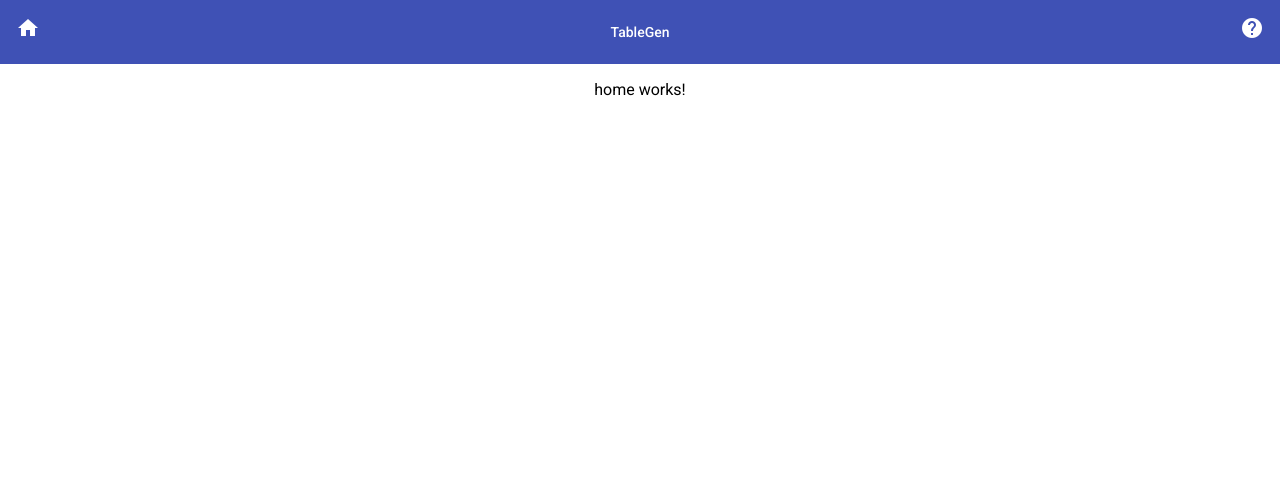
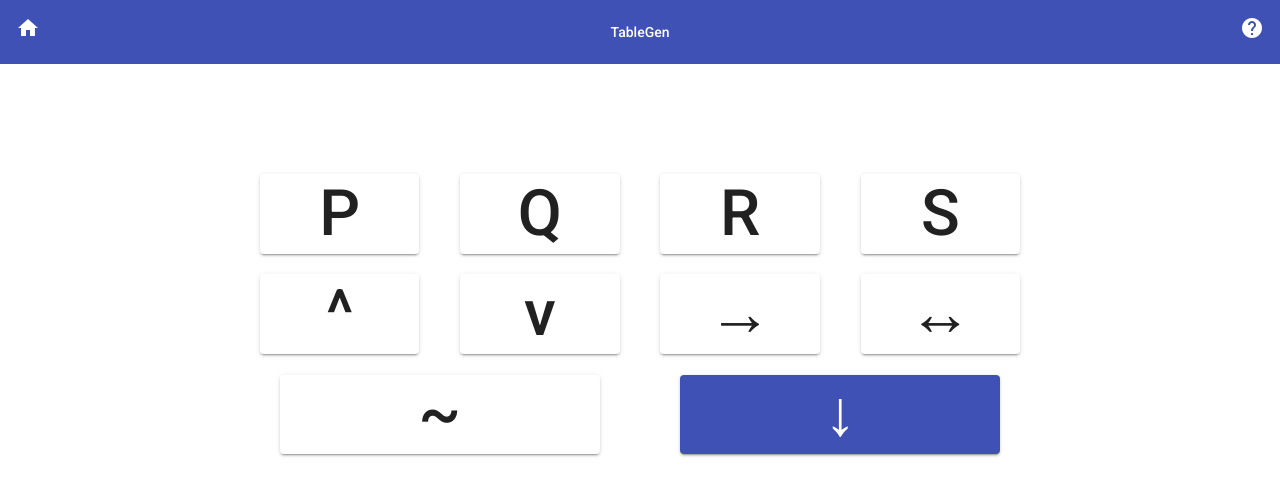
Before and after one commit to GoreMazter/TableGen, an Angular app: page /home in a window 1280 px wide. Shown: the top 496 px of the page. Built offline with nearby package versions, Linux system fonts and the light colour scheme.

Commit message:
home keypad finished

```diff
--- a/src/app/app.module.ts
+++ b/src/app/app.module.ts
@@ -10,6 +10,7 @@ import {MatButtonModule} from '@angular/material/button';
 import {MatIconModule} from '@angular/material/icon';
 import { HelpComponent } from './help/help.component';
 import { HomeComponent } from './home/home.component';
+import {MatGridListModule} from '@angular/material/grid-list';
 @NgModule({
   declarations: [
     AppComponent,
@@ -23,7 +24,8 @@ import { HomeComponent } from './home/home.component';
     BrowserAnimationsModule,
     MatToolbarModule,
     MatButtonModule,
-    MatIconModule
+    MatIconModule,
+    MatGridListModule
   ],
   providers: [],
   bootstrap: [AppComponent]
--- a/src/app/home/home.component.css
+++ b/src/app/home/home.component.css
@@ -0,0 +1,10 @@
+.grid{
+
+    margin: 0 auto;
+    max-width: 800px;
+}
+.btn{
+    width: 80%;
+    height: 80%;
+    font-size: 5vw;
+}
--- a/src/app/home/home.component.html
+++ b/src/app/home/home.component.html
@@ -1 +1,22 @@
-<p>home works!</p>
+<div class="grid">
+    <mat-grid-list cols="4" rowHeight="2:1">
+
+        <mat-grid-tile [colspan]=4></mat-grid-tile>
+
+        <mat-grid-tile><button mat-raised-button class="btn">P</button></mat-grid-tile>
+        <mat-grid-tile><button mat-raised-button class="btn">Q</button></mat-grid-tile>
+        <mat-grid-tile><button mat-raised-button class="btn">R</button></mat-grid-tile>
+        <mat-grid-tile><button mat-raised-button class="btn">S</button></mat-grid-tile>
+
+        <mat-grid-tile><button mat-raised-button class="btn">^</button></mat-grid-tile>
+        <mat-grid-tile><button mat-raised-button class="btn">v</button></mat-grid-tile>
+        <mat-grid-tile><button mat-raised-button class="btn">→</button></mat-grid-tile>
+        <mat-grid-tile><button mat-raised-button class="btn">↔</button></mat-grid-tile>
+        <mat-grid-tile [colspan]=2><button mat-raised-button class="btn">~</button></mat-grid-tile>
+
+        <mat-grid-tile [colspan]="2"><button mat-raised-button class="btn" color="primary">↓</button></mat-grid-tile>
+
+
+
+    </mat-grid-list>
+</div>
```
